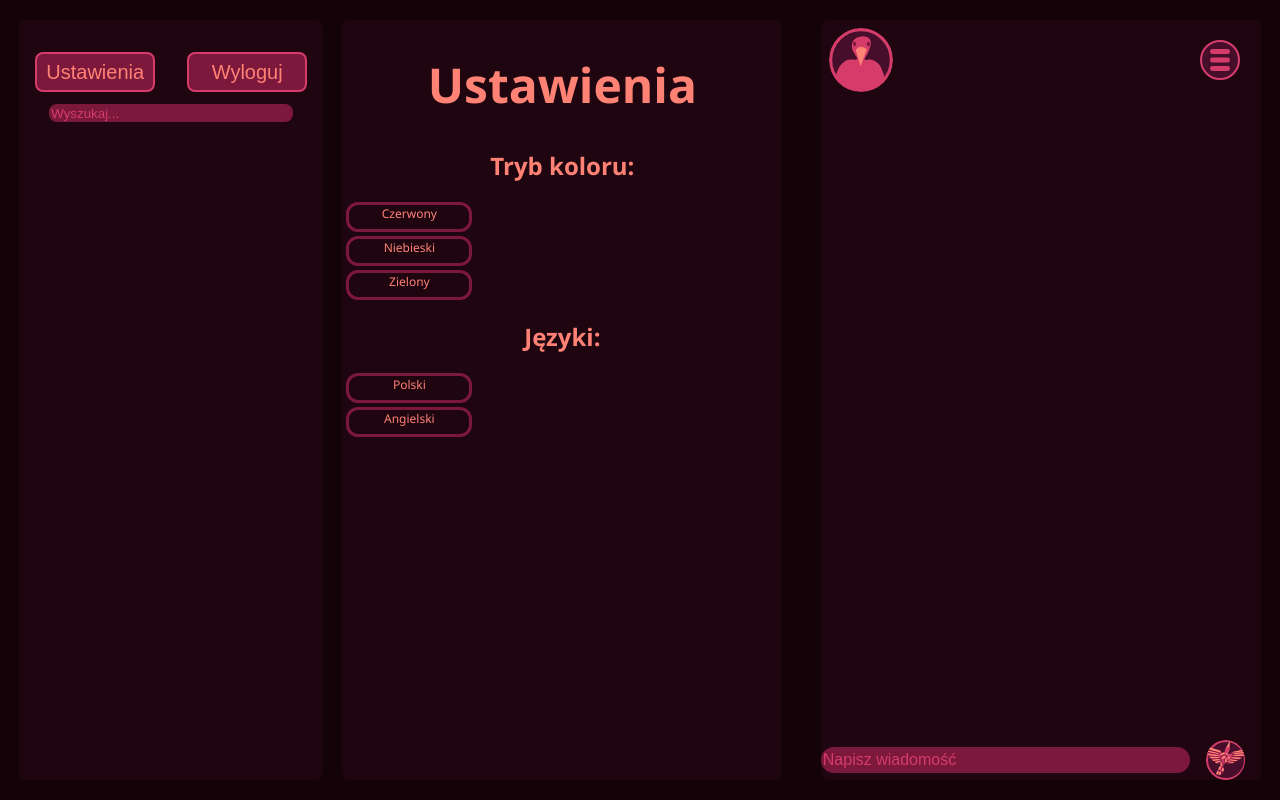
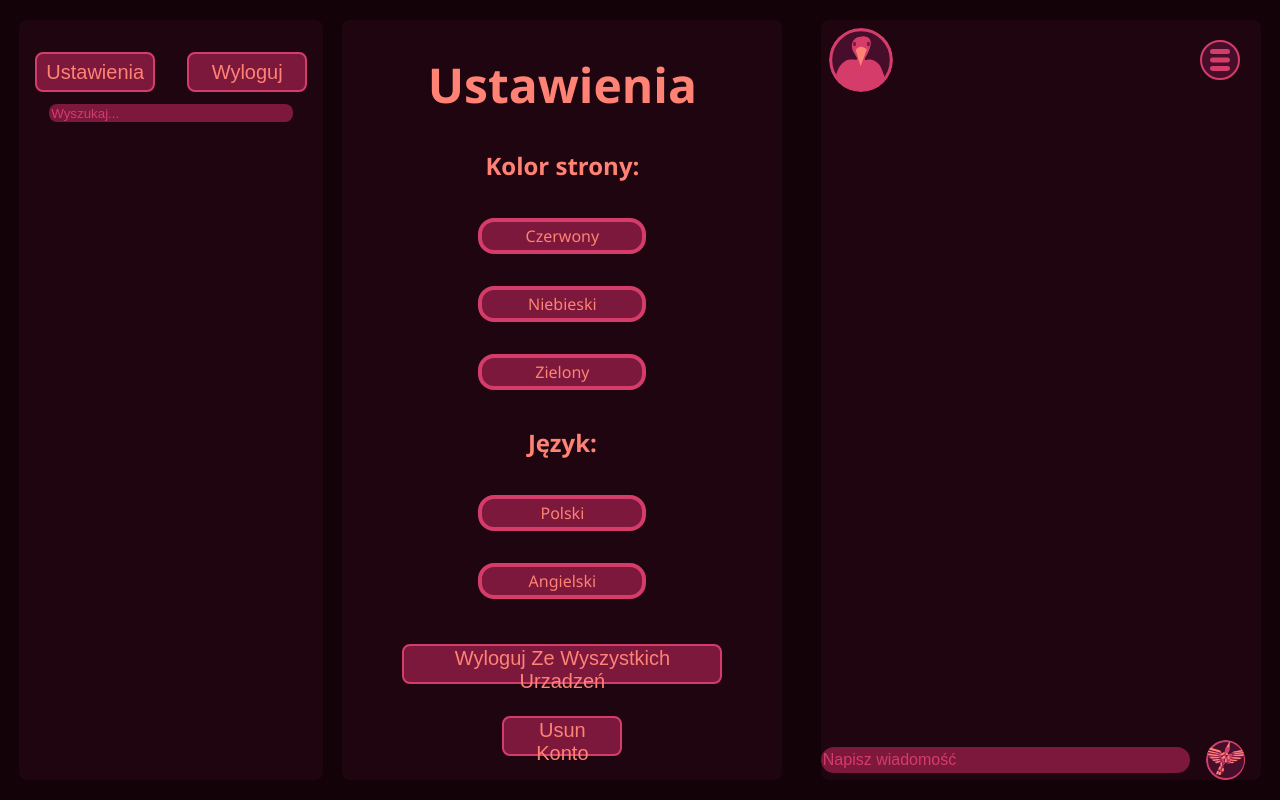
Before and after one commit to domi310509/komunikator, a website: page public/html/chats.html in a window 1280 px wide. Both pictures are taken after a click on the button "Ustawienia". Drawn offline with nearby package versions, Linux system fonts and the light colour scheme; no server answers.

Commit message:
nowe guziczki w ustawieniach!!! (jej)
czas: a nwm jakaś godzina

```diff
--- a/public/css/style.css
+++ b/public/css/style.css
@@ -152,6 +152,7 @@ h2 {
     color: var(--kolorTekstuCiemniejszy);
 }
 
+
 #wyslij {
     background-color: transparent;
     height: 5vh;
@@ -205,7 +206,7 @@ h2 {
 }
 
 #ustawieniaPasekBoczny,
-#wyloguj {
+#wyloguj, #wylogujZeWyszystkichUrzadzen, #usunKonto {
     height: 5vh;
     width: 15vh;
     background-color: var(--kolorBorderow);
@@ -214,6 +215,17 @@ h2 {
     color: var(--kolorTekstu);
     margin: 2vh;
     font-size: 2.5vh;
+}
+
+.wyborUstawienia{
+    width: 20vh;
+    background-color: var(--kolorBorderow);
+    border: var(--kolorTekstuCiemniejszy) 0.5vh solid;
+    color: #ff8274;
+    margin: 2vh;
+    border-radius: 2vh;
+    line-height: 3.5vh;
+    font-size: 2vh;
 }
 
 #wyszukajOsobe {
@@ -317,6 +329,11 @@ h2 {
     display: none;
 }
 
+#ustawienia h1, #ustawienia h2 {
+    width: 100%;
+    text-align: center;
+}
+
 .profiloweCzat {
     border-radius: 100%;
     height: 8vh;
@@ -345,7 +362,7 @@ h2 {
 #wiadomosci {
     height: 85vh;
     width: 100%;
-    overflow-y: scroll;
+    overflow-y: auto;
 }
 
 #daneZdjecieUstawienia {
--- a/public/html/chats.html
+++ b/public/html/chats.html
@@ -25,7 +25,24 @@
 
             </div>
         </div>
-        <div id="ustawienia" class="flexPion, flexPoziom ekranCzat" style="text-align: center; justify-content: center;"><h1 style="font-size: 6vh;">Ustawienia</h1><h2>Tryb koloru:</h2><div class="buttonEkranLogowania" data-i18n="Czerwony" onclick=""></div><div class="buttonEkranLogowania" data-i18n="Niebieski"></div><div class="buttonEkranLogowania" data-i18n="Zielony"></div><h2>Języki:</h2><div class="buttonEkranLogowania" data-i18n="Polski"></div><div class="buttonEkranLogowania" data-i18n="Angielski"></div></div>
+        <div id="ustawienia" class="flexPion ekranCzat" style="text-align: center; justify-content: center;">
+            <h1 style="font-size: 6vh;">Ustawienia</h1>
+            <h2>Kolor strony:</h2>
+            <div class="flexPion">
+                <div class="wyborUstawienia" data-i18n="Czerwony" onclick=""></div>
+                <div class="wyborUstawienia" data-i18n="Niebieski"></div>
+                <div class="wyborUstawienia" data-i18n="Zielony"></div>
+            </div>
+            <h2>Język:</h2>
+            <div class="flexPion">
+                <div class="wyborUstawienia" data-i18n="Polski"></div>
+                <div class="wyborUstawienia" data-i18n="Angielski"></div>
+            </div>
+            <div class="flexPion" style=" margin-top: 3%;">
+                <button id="wylogujZeWyszystkichUrzadzen" data-i18n="wylogujZeWyszystkichUrzadzen" style="width: 40vh;"> Wyloguj Ze Wyszystkich Urzadzeń</button>
+                <button id="usunKonto" data-i18n="usunKonto"> Usun Konto</button>
+            </div>
+        </div>
         <div id="pusto" class="flexPion ekranCzat" style="text-align: center;"></div>
         <div id="czat" class="flexPion ekranCzat">
             <div id="daneZdjecieUstawienia" class="flexPoziom" style="justify-content: left;">
```
